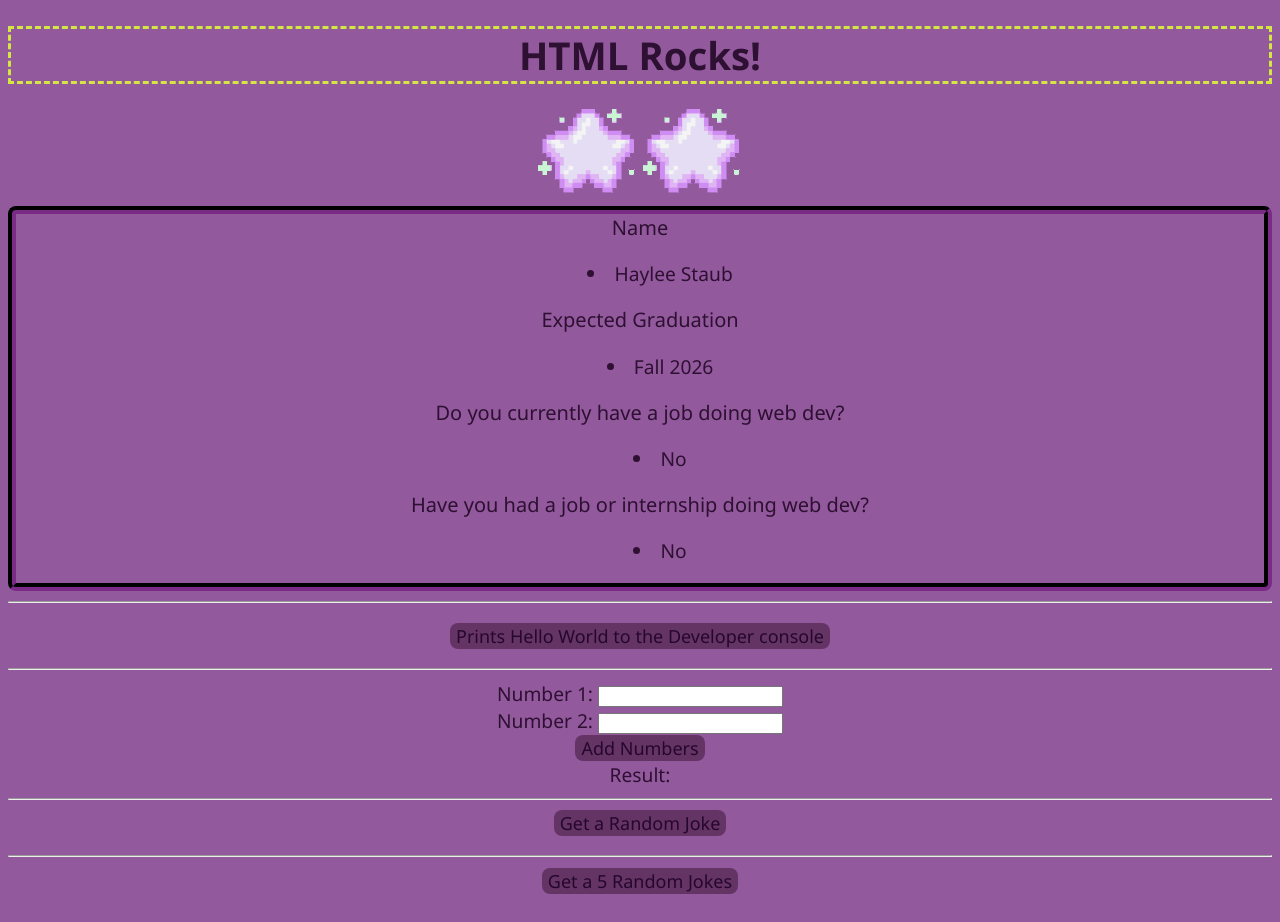
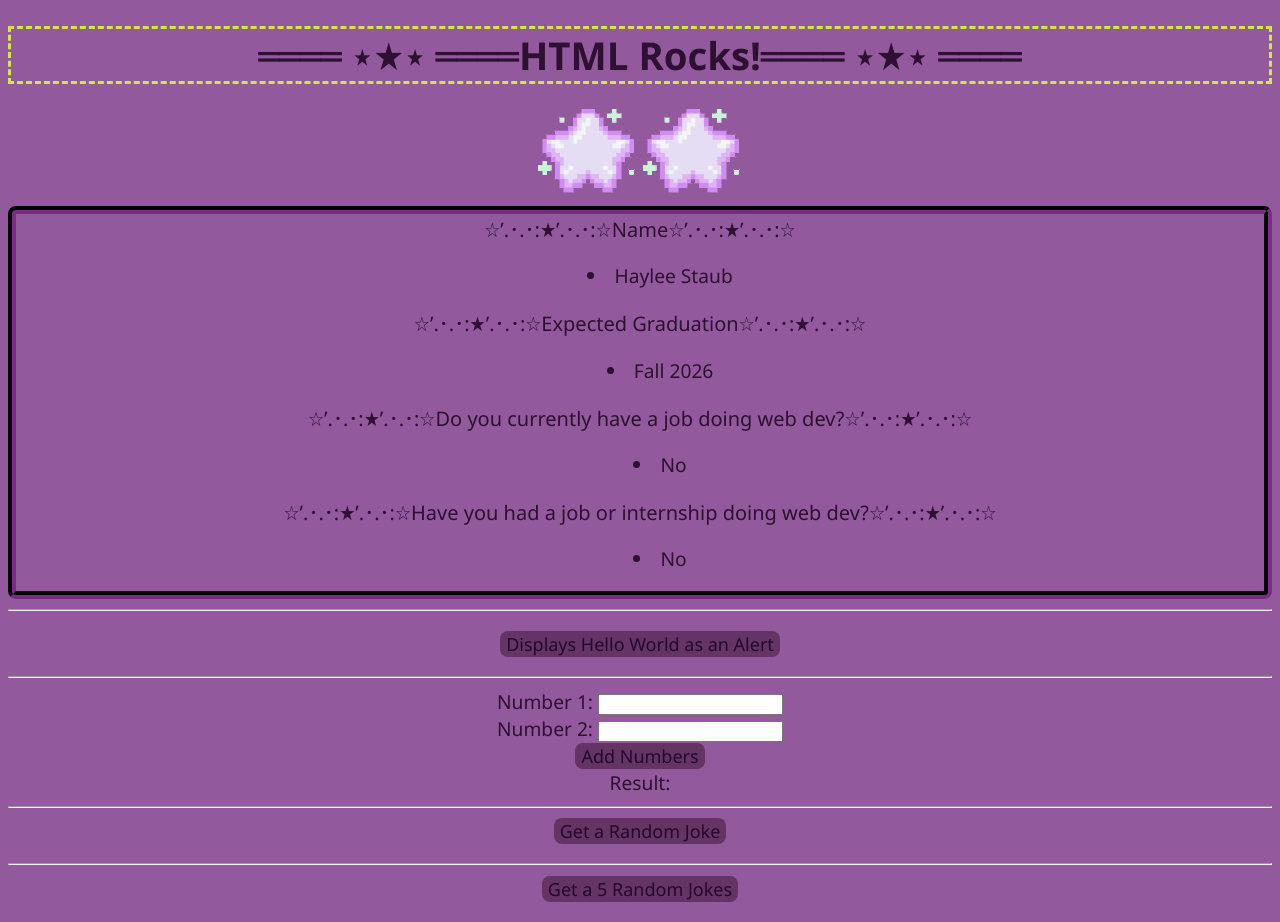
Before and after one commit to hstaub64/lab1, a website: page index.html in a window 1280 px wide. Drawn offline with Linux system fonts and the light colour scheme.

Commit message:
added test details, updated README, attempted to fix tests

```diff
--- a/index.html
+++ b/index.html
@@ -11,23 +11,23 @@
 </head>
 
 <body>
-  <h1>HTML Rocks!</h1>
+  <h1>════ ⋆★⋆ ════HTML Rocks!════ ⋆★⋆ ════</h1>
   <img src="img/pixelstar-pixel.gif" alt="purple star"> <img src="img/pixelstar-pixel.gif" alt="purple star">
 
   <div>
-    <p1>Name</p1>
+    <p1>☆’.･.･:★’.･.･:☆Name☆’.･.･:★’.･.･:☆</p1>
     <ul>
       <li>Haylee Staub</li>
     </ul>
-    <p1>Expected Graduation</p1>
+    <p1>☆’.･.･:★’.･.･:☆Expected Graduation☆’.･.･:★’.･.･:☆</p1>
     <ul>
       <li>Fall 2026</li>
     </ul>
-    <p1>Do you currently have a job doing web dev?</p1>
+    <p1>☆’.･.･:★’.･.･:☆Do you currently have a job doing web dev?☆’.･.･:★’.･.･:☆</p1>
     <ul>
       <li>No</li>
     </ul>
-    <p1>Have you had a job or internship doing web dev?</p1>
+    <p1>☆’.･.･:★’.･.･:☆Have you had a job or internship doing web dev?☆’.･.･:★’.･.･:☆</p1>
     <ul>
       <li>No</li>
     </ul>
@@ -35,7 +35,7 @@
 
   <hr>
   <p>
-    <button  onclick="helloWorld()">Prints Hello World to the Developer console</button>
+    <button  onclick="helloWorld()">Displays Hello World as an Alert</button>
   </p>
   <hr>
   <form id="addForm">
--- a/js/main.js
+++ b/js/main.js
@@ -7,12 +7,12 @@
  */
 
 /**
- * This function prints the string 'Hello World' to the console and
- * displays an alert box with the same message
+ * This function displays the string 'Hello World' as an alert message in browser
  */
 export function helloWorld() {
-    console.log('Hello World');
+
     alert('Hello World');
+    console.log('Sent Alert');
 }
 
 /**
```
Also changed, not shown: test/test.js (+2 -11 lines), README.md.
